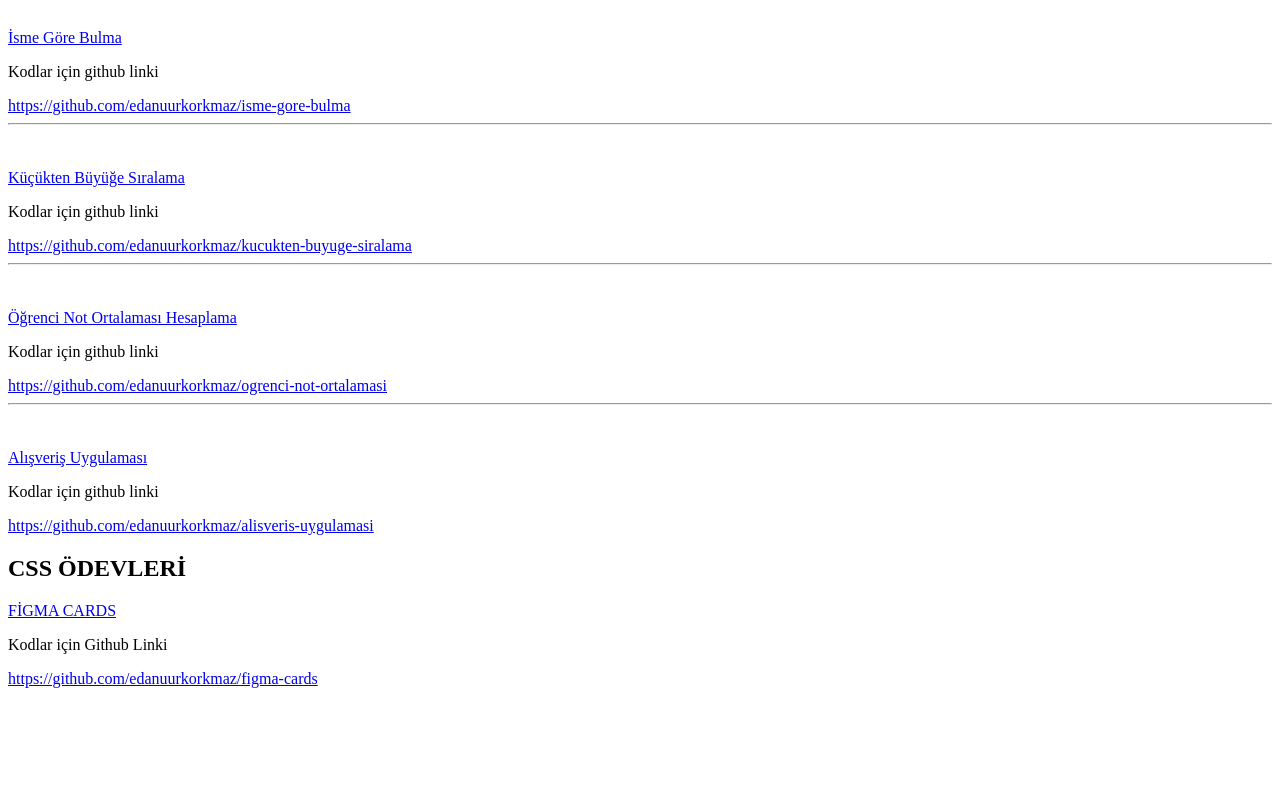
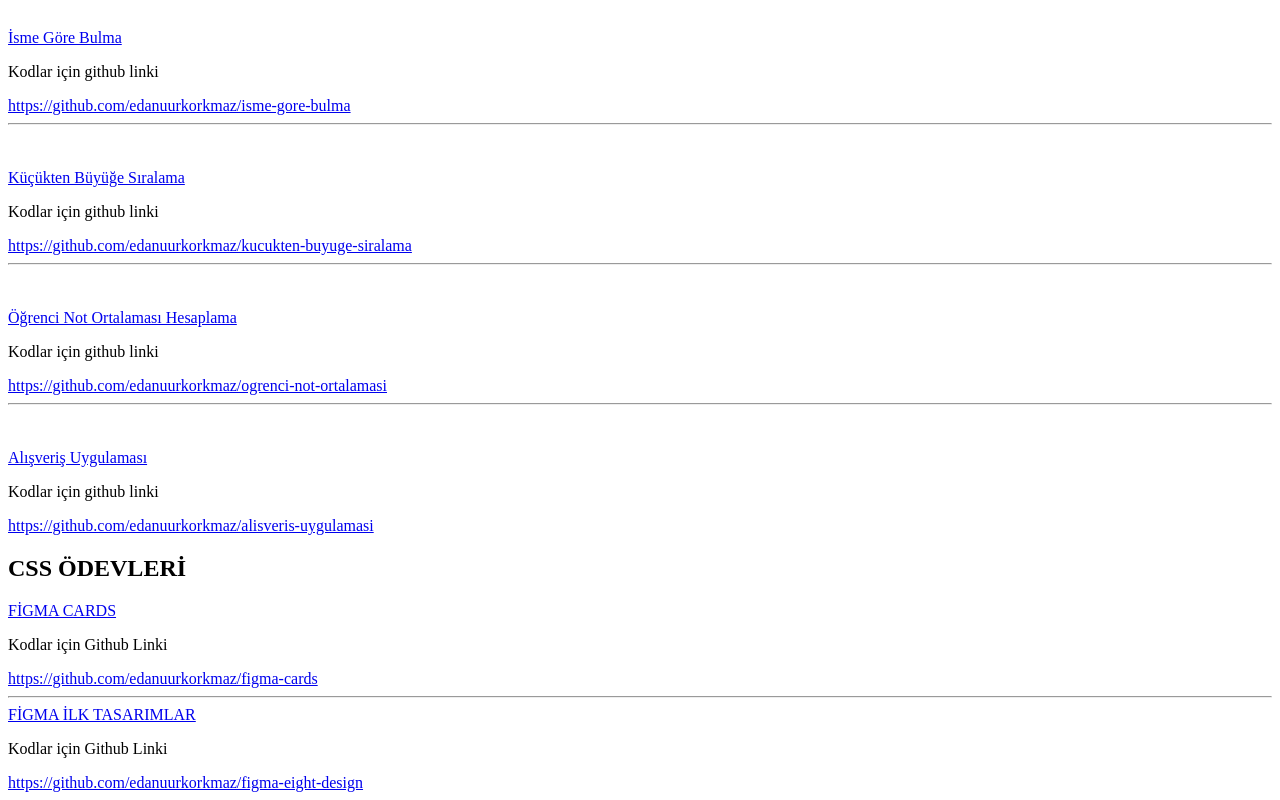
Before and after one commit to edanuurkorkmaz/edanuurkorkmaz.github.io, a plain HTML site: page index.html in a window 1280 px wide. Shown: the part 446-1246 px from the top of the page. Before the commit the page ends 1142 px from the top, so only its background shows below. Drawn offline with Linux system fonts and the light colour scheme.

Commit message:
figma ilk tasarım ödevi eklendi.

```diff
--- a/index.html
+++ b/index.html
@@ -48,6 +48,11 @@
         <a href="https://figma-cards.vercel.app/">FİGMA CARDS</a>
         <P>Kodlar için Github Linki</P>
         <a href="https://github.com/edanuurkorkmaz/figma-cards">https://github.com/edanuurkorkmaz/figma-cards</a>
+        <br>
+        <hr>
+        <a href="https://figma-eight-design.vercel.app/">FİGMA İLK TASARIMLAR</a>
+        <P>Kodlar için Github Linki</P>
+        <a href="https://github.com/edanuurkorkmaz/figma-eight-design">https://github.com/edanuurkorkmaz/figma-eight-design</a>
     </div>
 </body>
 </html>
```
